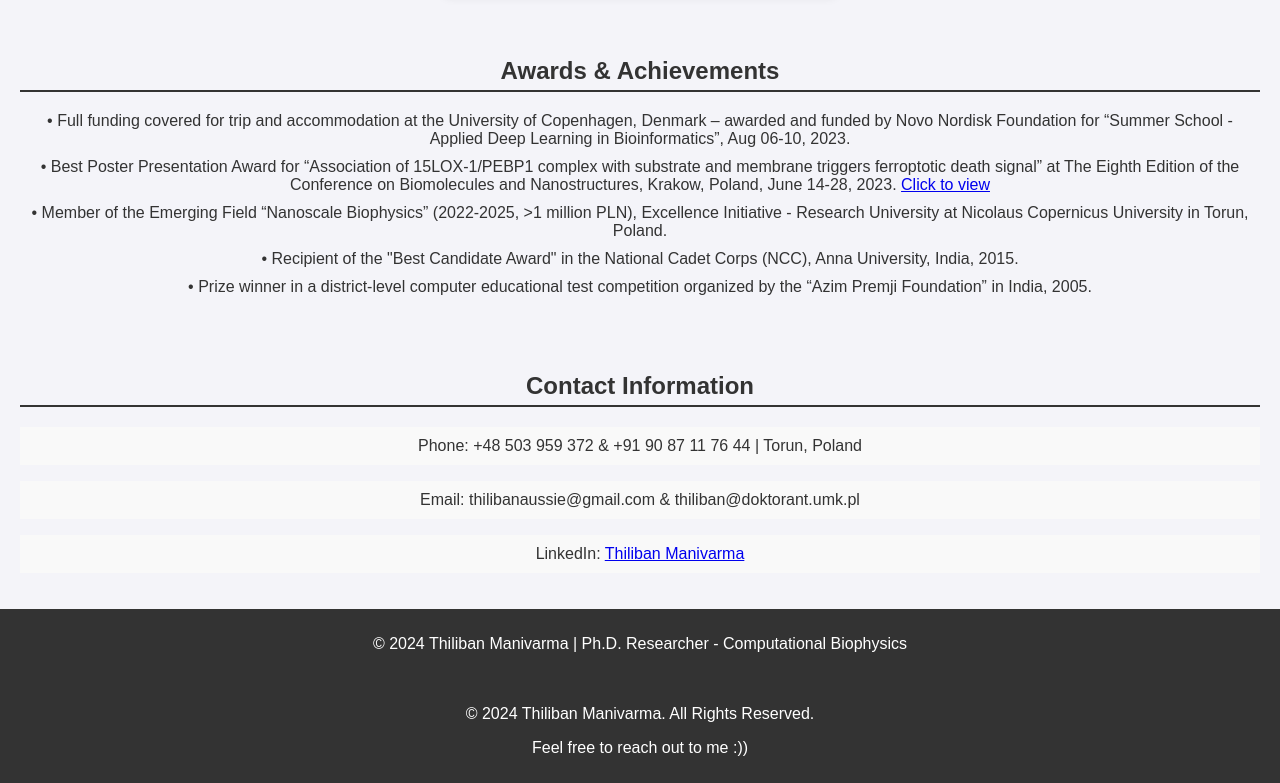
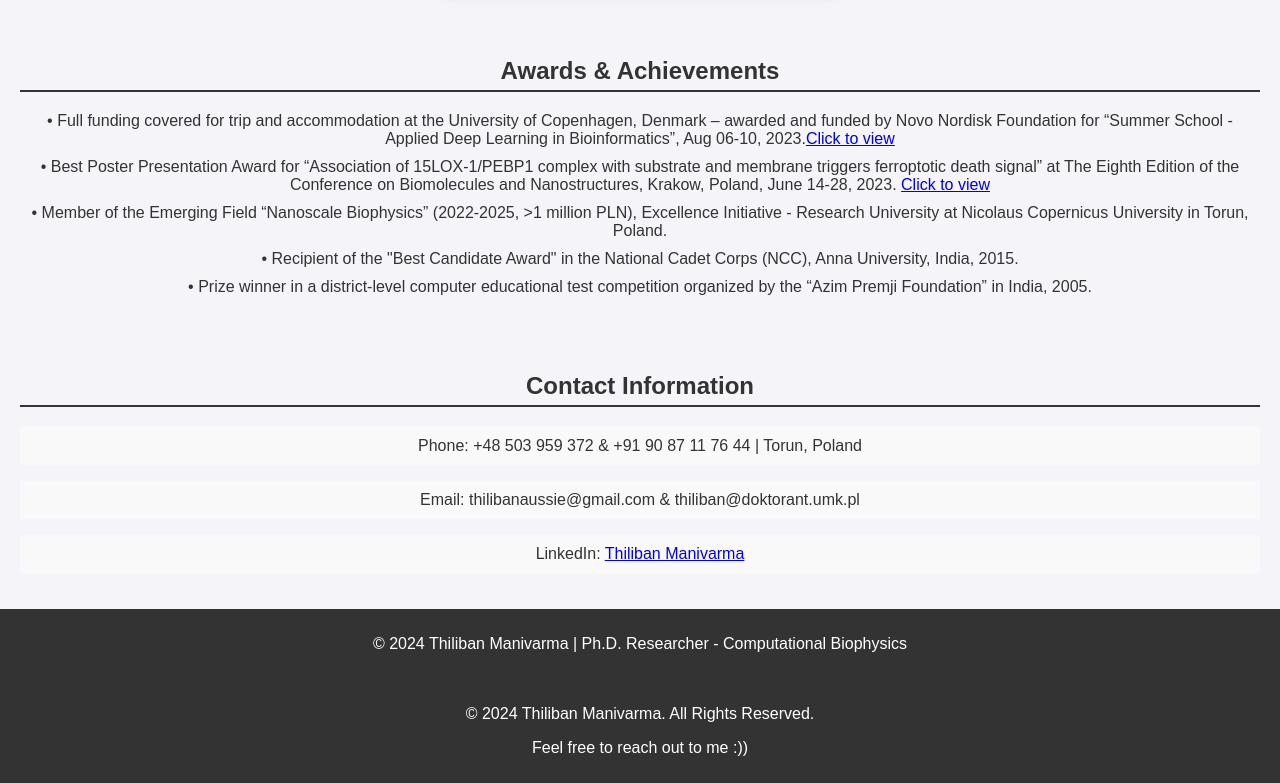
Before and after one commit to ThilibanManivarma/Thiliban_Portfolio_Mobile, a plain HTML site: page index.html in a window 1280 px wide. Shown: the part 2778-3561 px from the top of the page. Drawn offline with Linux system fonts and the light colour scheme.

Commit message:
links added for awards section

```diff
--- a/index.html
+++ b/index.html
@@ -353,8 +353,8 @@
     <section id="awards">
         <h2>Awards & Achievements</h2>
         <ul>
-            <li>• Full funding covered for trip and accommodation at the University of Copenhagen, Denmark – awarded and funded by Novo Nordisk Foundation for “Summer School - Applied Deep Learning in Bioinformatics”, Aug 06-10, 2023.</li>
-            <li>• Best Poster Presentation Award for “Association of 15LOX-1/PEBP1 complex with substrate and membrane triggers ferroptotic death signal” at The Eighth Edition of the Conference on Biomolecules and Nanostructures, Krakow, Poland, June 14-28, 2023. <a href="link_to_poster">Click to view</a></li>
+            <li>• Full funding covered for trip and accommodation at the University of Copenhagen, Denmark – awarded and funded by Novo Nordisk Foundation for “Summer School - Applied Deep Learning in Bioinformatics”, Aug 06-10, 2023.<a href="https://www.linkedin.com/feed/update/urn:li:activity:7138111451252080640/">Click to view</a></li>
+            <li>• Best Poster Presentation Award for “Association of 15LOX-1/PEBP1 complex with substrate and membrane triggers ferroptotic death signal” at The Eighth Edition of the Conference on Biomolecules and Nanostructures, Krakow, Poland, June 14-28, 2023. <a href="https://www.linkedin.com/feed/update/urn:li:activity:7079874001585512449/">Click to view</a></li>
             <li>• Member of the Emerging Field “Nanoscale Biophysics” (2022-2025, >1 million PLN), Excellence Initiative - Research University at Nicolaus Copernicus University in Torun, Poland.</li>
             <li>• Recipient of the "Best Candidate Award" in the National Cadet Corps (NCC), Anna University, India, 2015.</li>
             <li>• Prize winner in a district-level computer educational test competition organized by the “Azim Premji Foundation” in India, 2005.</li>
```
